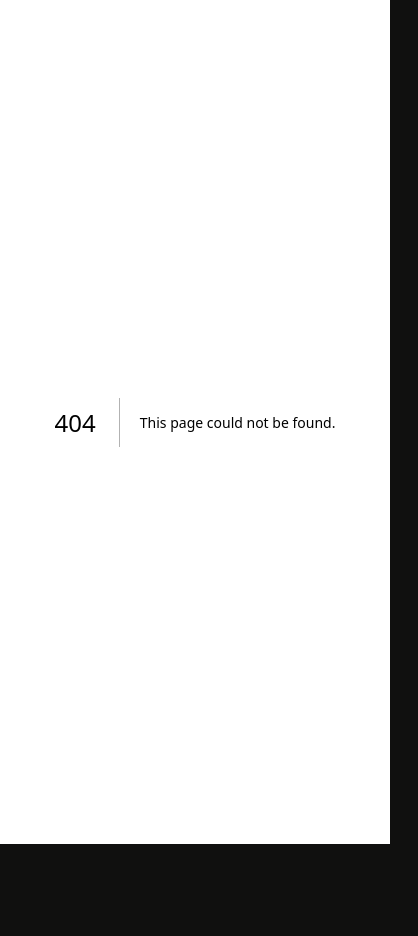
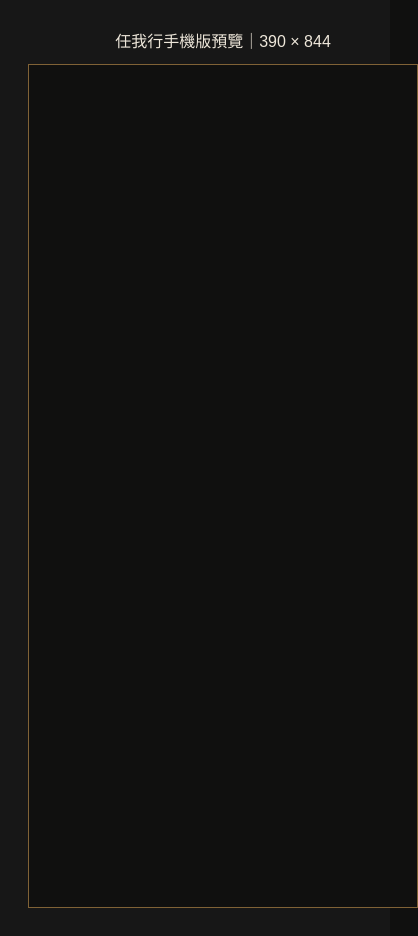
Before and after one commit to aa1200ja-wq/renwoxing-site-editor, a Next.js app: page /site/mobile in a window 390 px wide. Before the commit this address had no page. Shown: the whole page, 418 px wide, since content can reach past the window. Before the commit the page ends 844 px from the top, so only its background shows below. Built offline with nearby package versions, Linux system fonts and the light colour scheme.

Commit message:
feat: add dedicated mobile preview route

```diff
--- /dev/null
+++ b/app/site/mobile/page.tsx
@@ -0,0 +1,31 @@
+export default function MobilePreviewPage() {
+  return (
+    <main
+      style={{
+        minHeight: "100vh",
+        padding: "28px",
+        background: "#171717",
+        color: "#eee7da",
+        display: "grid",
+        placeItems: "center",
+      }}
+    >
+      <div>
+        <p style={{ margin: "0 0 12px", textAlign: "center" }}>
+          任我行手機版預覽｜390 × 844
+        </p>
+        <iframe
+          src="/site"
+          title="任我行手機版"
+          style={{
+            display: "block",
+            width: 390,
+            height: 844,
+            border: "1px solid #806236",
+            background: "#070706",
+          }}
+        />
+      </div>
+    </main>
+  );
+}
```
